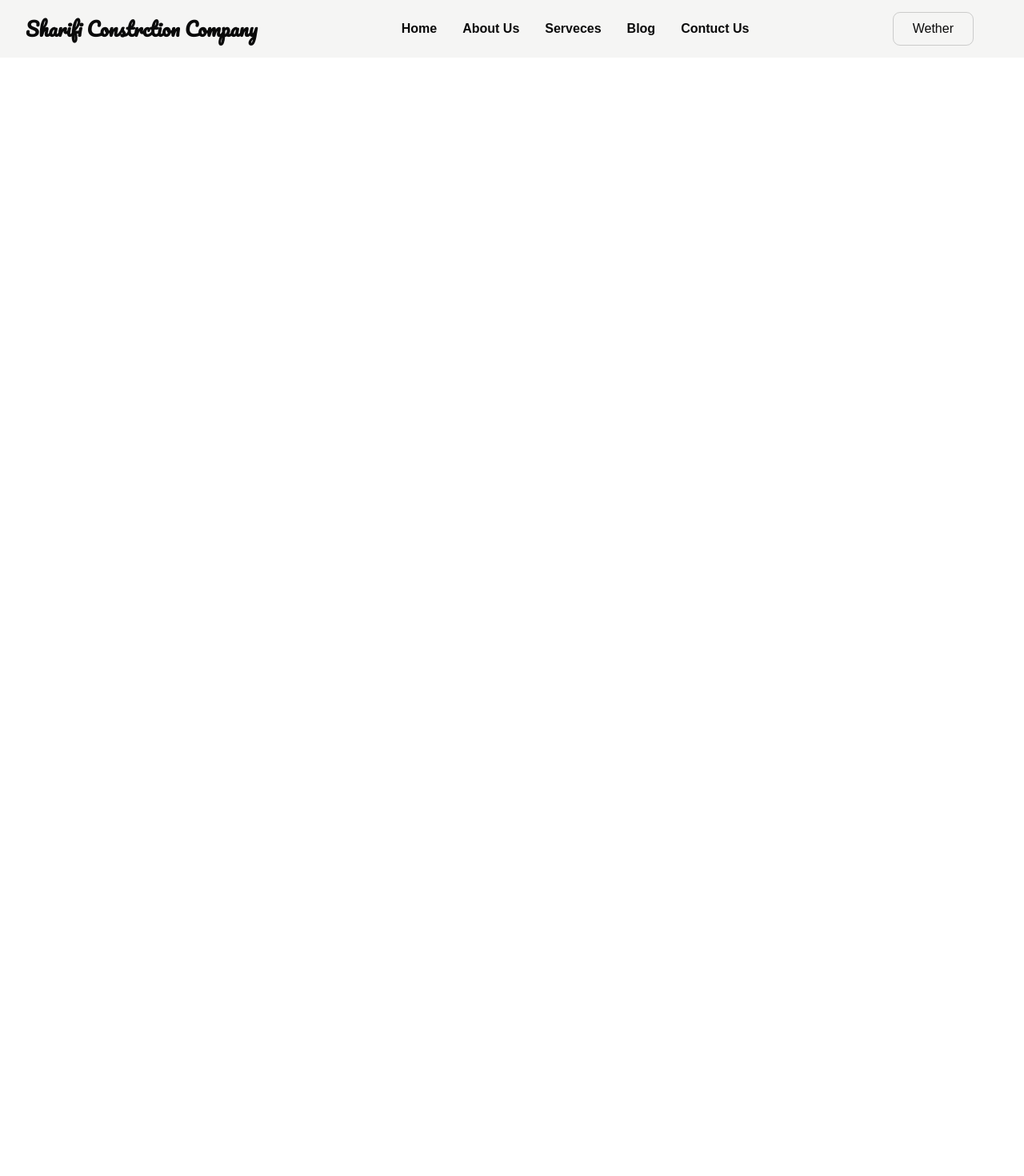
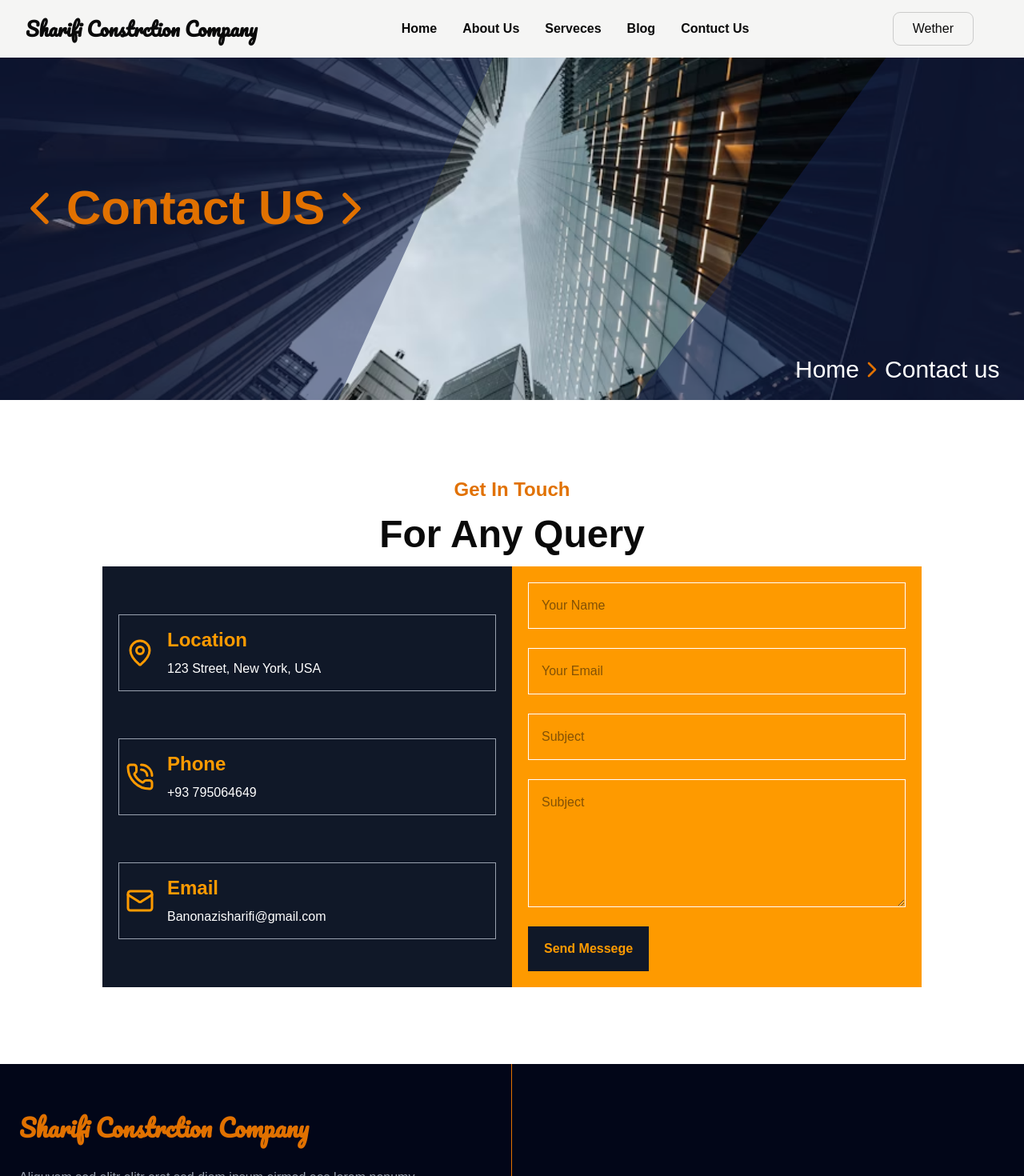
Before and after one commit to nazisharifi2025/construction-compani-app, a React (Vite) app: page /Contuct in a window 1280 px wide. Shown: the top 1470 px of the page at 80% size. Before the commit the page ends 800 px from the top, so only its background shows below. Built offline with nearby package versions, Linux system fonts and the light colour scheme; a web font is replaced by a local one.

Commit message:
Contact Page added

```diff
--- a/src/MyComponents/AboutS.tsx
+++ b/src/MyComponents/AboutS.tsx
@@ -3,7 +3,7 @@ import React from 'react'
 import { motion } from 'framer-motion'
 function AboutS() {
   return (
-    <div className='lg:h-[70vh] bg-cover -z-50  bg-no-repeat bg-center bg-[url(/images/bouldeng.avif)]  w-full grid lg:grid-cols-2 grid-cols-1 my-5 overflow-hidden'>
+    <div className='lg:h-[60vh] bg-cover -z-50  bg-no-repeat bg-center bg-[url(/images/bouldeng.avif)]  w-full grid lg:grid-cols-2 grid-cols-1 my-5 overflow-hidden'>
         <motion.div
          initial={{x:-100}}
         whileInView={{x:0}}
--- /dev/null
+++ b/src/MyComponents/Contact-Form.tsx
@@ -0,0 +1,45 @@
+import { Mail, MapPin, PhoneCall } from "lucide-react"
+
+function ContactForm() {
+  return (
+    <div className="w-full h-fit my-12 py-12 flex justify-center items-center flex-col gap-4">
+        <strong className="text-2xl font-bold text-amber-600">Get In Touch</strong>
+        <h1 className="font-bold text-5xl">For Any Query</h1>
+        <div className="w-[80%] h-[80%] grid grid-cols-2 ">
+            <div className="flex flex-col py-15 px-5 items-center justify-between gap-6 bg-gray-900">
+                <div className="flex gap-4 border items-center border-gray-400 text-white p-2 w-full h-24">
+                    <MapPin size={36} className="text-amber-500"/>
+                    <div className="flex flex-col gap-2 ">
+                        <strong className="text-2xl font-bold text-amber-500">Location</strong>
+                        <p  className="font-bol">123 Street, New York, USA</p>
+                    </div>
+                </div>
+                <div className="flex gap-4 border items-center border-gray-400 text-white p-2 w-full h-24">
+                    <PhoneCall  size={36} className="text-amber-500"/>
+                    <div className="flex flex-col gap-2 ">
+                        <strong className="text-2xl font-bold text-amber-500">Phone</strong>
+                        <p  className="font-bol">+93 795064649</p>
+                    </div>
+                </div>
+                <div className="flex gap-4 border items-center border-gray-400 text-white p-2 w-full h-24">
+                    <Mail size={36} className="text-amber-500"/>
+                    <div className="flex flex-col gap-2 ">
+                        <strong className="text-2xl font-bold text-amber-500">Email</strong>
+                        <p  className="font-bol">Banonazisharifi@gmail.com</p>
+                    </div>
+                </div>
+            </div>
+            {/* div one endded */}
+            <form className="flex flex-col p-5 items-start justify-center gap-6 bg-amber-500">
+                <input type="text" placeholder="Your Name" className="border outline-0 border-white w-full p-4" />
+                <input type="text" placeholder="Your Email" className="border outline-0 border-white w-full p-4" />
+                <input type="text" placeholder="Subject" className="border outline-0 border-white w-full p-4" />
+                <textarea  placeholder="Subject" className="border outline-0 border-white w-full p-4 h-40" />
+                <button className="px-5 py-4 bg-gray-900 hover:outline-1 outline-offset-2 outline-gray-900 transition-all duration-700 ease-linear text-amber-500 font-black">Send Messege</button>
+            </form>
+        </div>
+    </div>
+  )
+}
+
+export default ContactForm
--- a/src/MyComponents/Hero-Blog.tsx
+++ b/src/MyComponents/Hero-Blog.tsx
@@ -1,12 +1,24 @@
-import { ChevronRight } from "lucide-react"
-
+import { ChevronLeft, ChevronRight} from 'lucide-react'
+import { motion } from 'framer-motion'
 function HeroBlog() {
   return (
-    <div className='h-[50vh] bg-cover bg-no-repeat bg-center bg-[url(/images/heroBlog.jpg)] bg-amber-600 w-full'>
-        <div className="h-full w-full flex justify-end flex-col px-24 items-end py-12 text-white bg-linear-to-t from-amber-500/45 to-amber-700/30">
-        <h1 className="text-4xl font-bold">Blog Page</h1>
-        <button className="flex space-x-3 text-amber-600 py-3 px-7 bg-white">Home<ChevronRight/>Blog </button>
-        </div>
+    <div className='lg:h-[60vh] bg-cover -z-50  bg-no-repeat bg-center bg-[url(/images/bouldeng.avif)]  w-full grid lg:grid-cols-2 grid-cols-1 my-5 overflow-hidden'>
+        <motion.div
+         initial={{x:-100}}
+        whileInView={{x:0}}
+        transition={{duration:1.3 , ease: 'linear'}}
+        className='p-4 flex  clip-path z-10 bg-blue-950/70 justify-start items-center  gap-3'>
+          <h2 className='font-bold text-6xl text-amber-600 flex items-center'><ChevronLeft size={67}/> Blog Page <ChevronRight size={67}/></h2>
+
+        </motion.div>
+          <motion.div
+        initial={{x:100}}
+        whileInView={{x:0}}
+        transition={{duration:1.3 , ease: 'linear'}}
+        className='flex justify-end pl-60 items-end clip-path2 h-full bg-blue-950/60 z-10 p-5'>
+          <h1 className='text-3xl lg:w-[70%] flex space-x-3 text-white items-center '>Home<ChevronRight size={32} className='text-amber-600'/>Blog Page</h1>
+            {/* <img src="/images/download.jpeg" className='lg:h-[80%] h-full lg:w-[80%] w-[95%] ' alt="" /> */}
+        </motion.div>
     </div>
   )
 }
--- a/src/MyComponents/HeroAbout.tsx
+++ b/src/MyComponents/HeroAbout.tsx
@@ -0,0 +1,7 @@
+function HeroAbout() {
+  return (
+    <div>HeroAbout</div>
+  )
+}
+
+export default HeroAbout
--- a/src/MyComponents/Herocontact.tsx
+++ b/src/MyComponents/Herocontact.tsx
@@ -1,14 +1,27 @@
-import { ChevronRight } from "lucide-react"
+import { CheckCheckIcon, CheckCircleIcon, ChevronDownSquareIcon, ChevronLeft, ChevronRight, LineChartIcon } from 'lucide-react'
+import React from 'react'
+import { motion } from 'framer-motion'
+function Herocontact() {
+  return (
+    <div className='lg:h-[60vh] bg-cover -z-50  bg-no-repeat bg-center bg-[url(/images/bouldeng.avif)]  w-full grid lg:grid-cols-2 grid-cols-1 my-5 overflow-hidden'>
+        <motion.div
+         initial={{x:-100}}
+        whileInView={{x:0}}
+        transition={{duration:1.3 , ease: 'linear'}}
+        className='p-4 flex  clip-path z-10 bg-blue-950/50 justify-start items-center  gap-3'>
+          <h2 className='font-bold text-6xl text-amber-600 flex items-center'><ChevronLeft size={67}/> Contact US <ChevronRight size={67}/></h2>
 
-function Herocontuct() {
-  return (
-    <div className='h-[50vh] bg-cover bg-no-repeat bg-center bg-[url(/images/heroBlog.jpg)] bg-amber-600 w-full'>
-        <div className="h-full w-full flex justify-end flex-col px-24 items-end py-12 text-white bg-linear-to-t from-amber-500/45 to-amber-700/30">
-        <h1 className="text-4xl font-bold">contact page</h1>
-        <button className="flex space-x-3 text-amber-600 py-3 px-7 bg-white">Home<ChevronRight/>Blog </button>
-        </div>
+        </motion.div>
+          <motion.div
+        initial={{x:100}}
+        whileInView={{x:0}}
+        transition={{duration:1.3 , ease: 'linear'}}
+        className='flex justify-end pl-60 items-end clip-path2 h-full bg-blue-950/50 z-10 p-5'>
+          <h1 className='text-3xl lg:w-[70%] flex space-x-3 text-white items-center '>Home<ChevronRight size={32} className='text-amber-600'/>Contact us</h1>
+            {/* <img src="/images/download.jpeg" className='lg:h-[80%] h-full lg:w-[80%] w-[95%] ' alt="" /> */}
+        </motion.div>
     </div>
   )
 }
 
-export default contact
+export default Herocontact
--- a/src/pages/Contuct.tsx
+++ b/src/pages/Contuct.tsx
@@ -1,8 +1,15 @@
 import React from 'react'
+import Herocontuct from '../MyComponents/Herocontact'
+import Footer from '../MyComponents/Footer'
+import ContactForm from '../MyComponents/Contact-Form'
 
 function Contuct() {
   return (
-    <div>Contuct</div>
+    <div>
+      <Herocontuct/>
+      <ContactForm/>
+      <Footer/>
+    </div>
   )
 }
 
```
